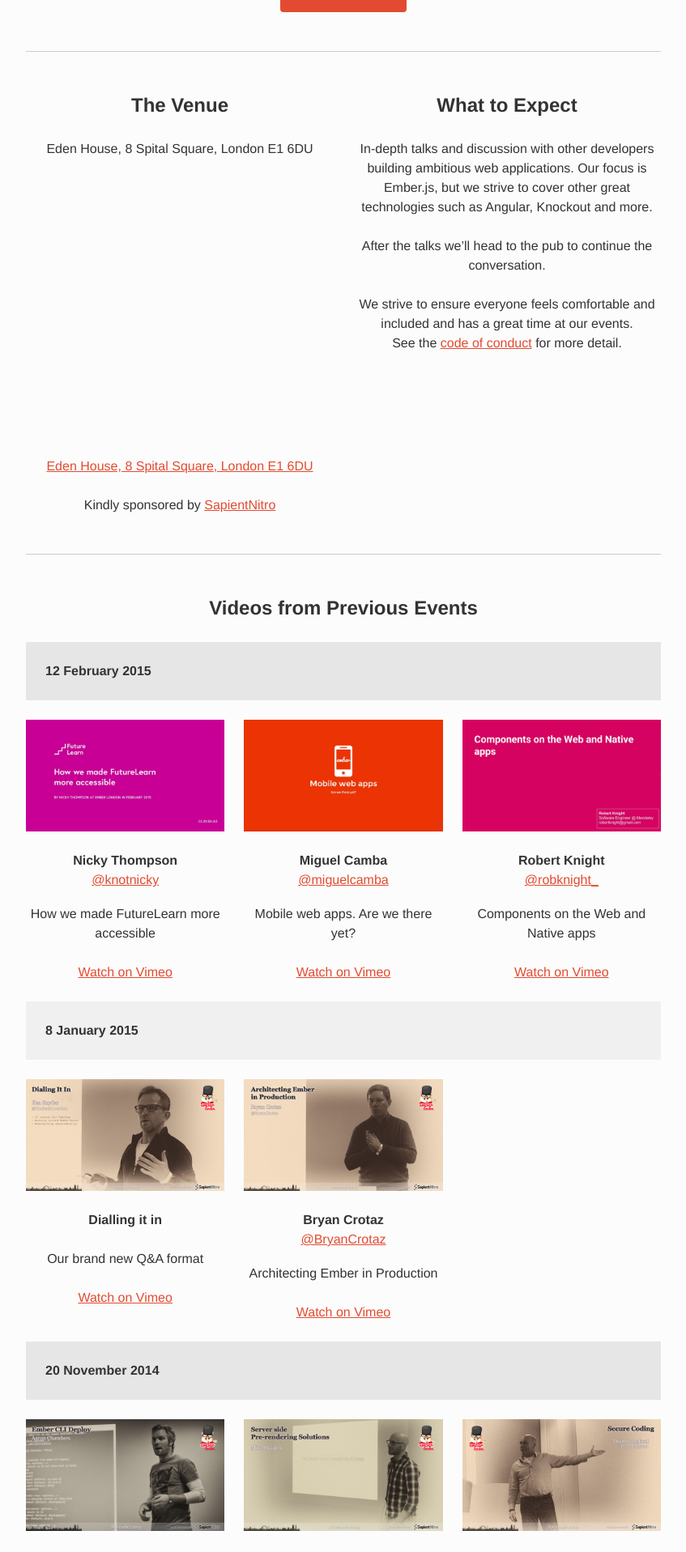
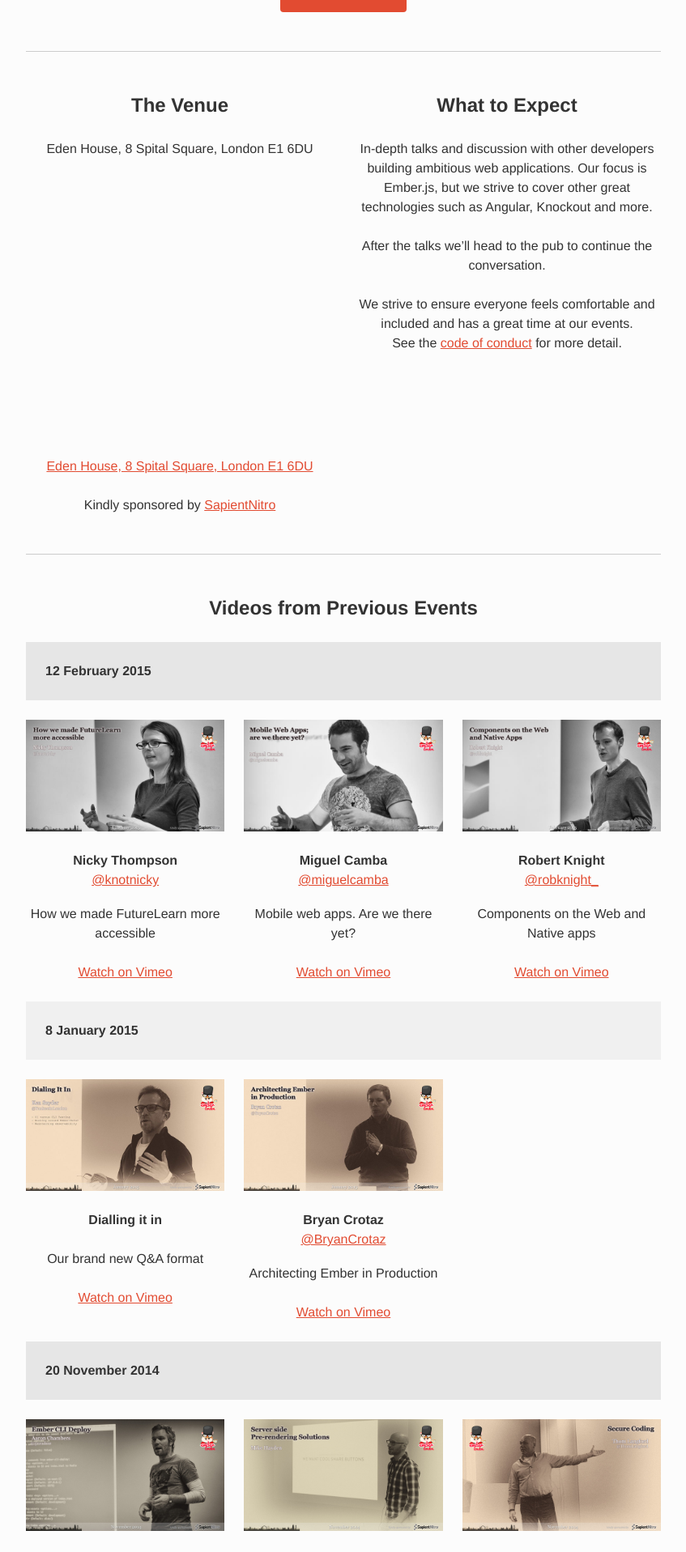
Before and after one commit to emberlondon/emberlondon.github.io, a Jekyll site: the page built from index.html, in a window 1280 px wide. Shown: the part 1754-3671 px from the top of the page at 81% size, without its empty margins (216-1063 px from the left). Built offline with Jekyll 4.4.1, drawn with Linux system fonts in a browser that asks for light colours; nearby versions of some CDN libraries.

```diff
--- a/_data/previous-events.yml
+++ b/_data/previous-events.yml
@@ -3,17 +3,17 @@
   - speaker_name: Nicky Thompson
     speaker_twitter: knotnicky
     info: How we made FutureLearn more accessible
-    image: images/speakers/knotnicky.png
+    image: images/speakers/knotnicky.jpg
     video_url: https://vimeo.com/119842870
   - speaker_name: Miguel Camba
     speaker_twitter: miguelcamba
     info: Mobile web apps. Are we there yet?
-    image: images/speakers/miguelcamba.png
+    image: images/speakers/miguelcamba.jpg
     video_url: https://vimeo.com/119847301
   - speaker_name: Robert Knight
     speaker_twitter: robknight_
     info: Components on the Web and Native apps
-    image: images/speakers/robknight.png
+    image: images/speakers/robknight.jpg
     video_url: https://vimeo.com/119864047
 - date: 8 January 2015
   talks:
```
Also changed, not shown: images/speakers/knotnicky.jpg, images/speakers/miguelcamba.jpg, images/speakers/robknight.jpg.
